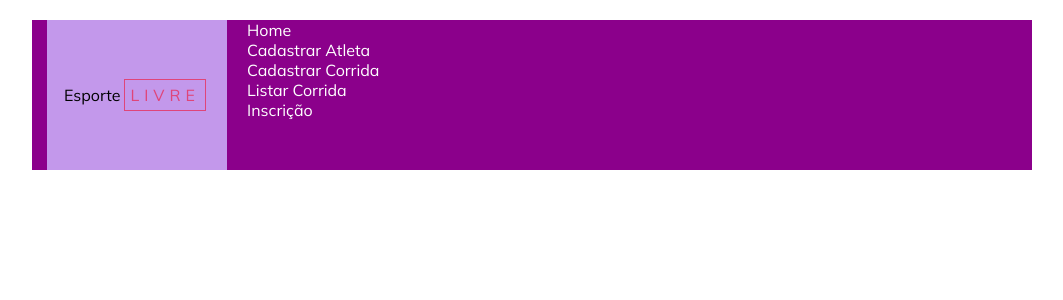
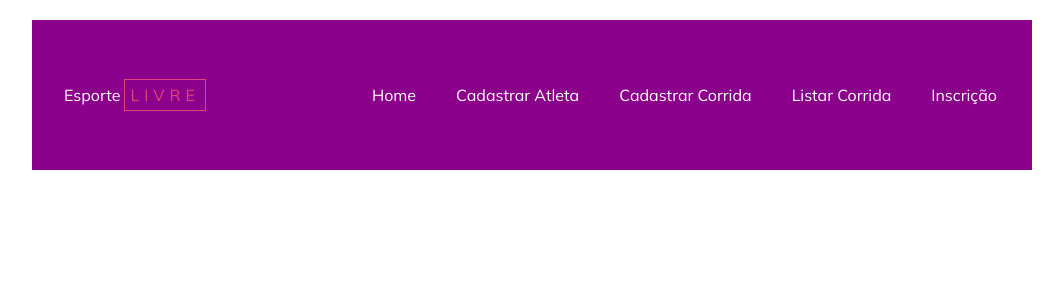
Before and after one commit to izazh2/esporte_ar_livre, an Angular app: page / in a window 1280 px wide. Shown: the top 300 px of the page, without its empty margins (108-1171 px from the left). Built offline with nearby package versions, Linux system fonts and the light colour scheme.

Commit message:
diversas alterações

```diff
--- a/src/app/component/menu-component/menu-component.css
+++ b/src/app/component/menu-component/menu-component.css
@@ -1,4 +1,4 @@
-#cabecalho, #logo, #menu{
+#cabecalho, #logo, #menu-ul{
     display: flex;
     align-items: center;
 }
@@ -19,7 +19,7 @@
 #logo{
     width: 200px;
     height: 150px;
-    background-color: rgb(195, 152, 235);
+    color: var(--branca);
 }
 
 #menu-ul{
```
